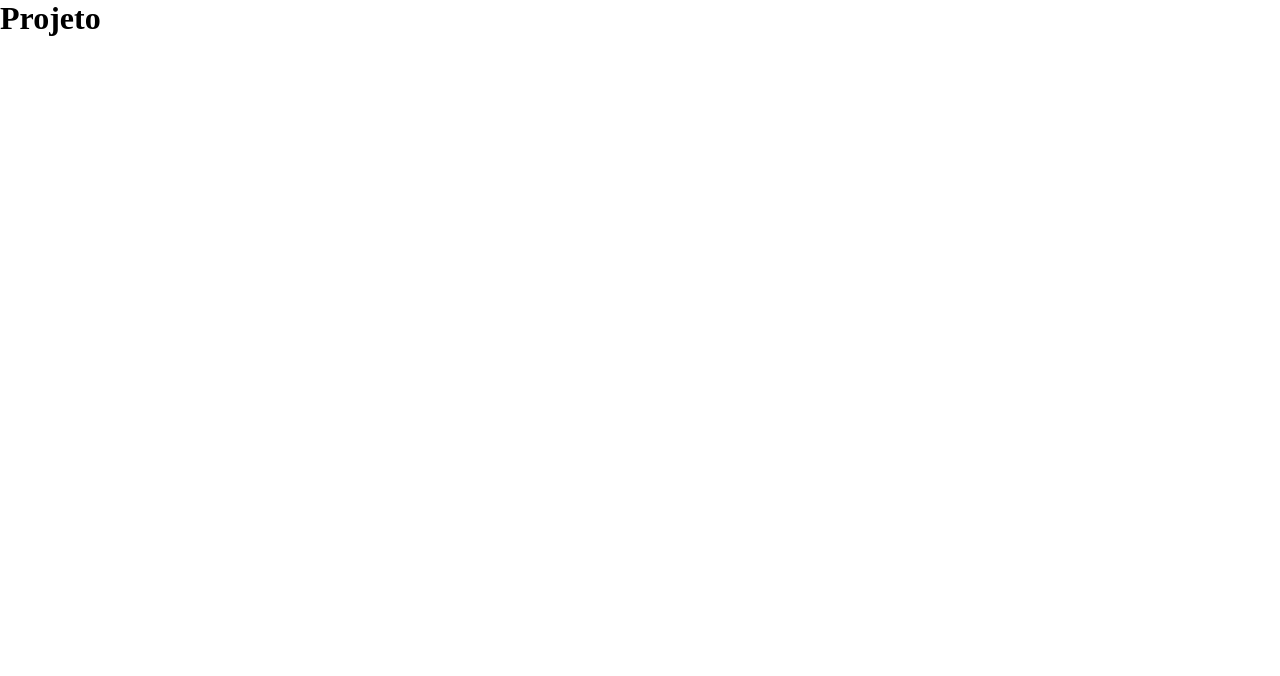
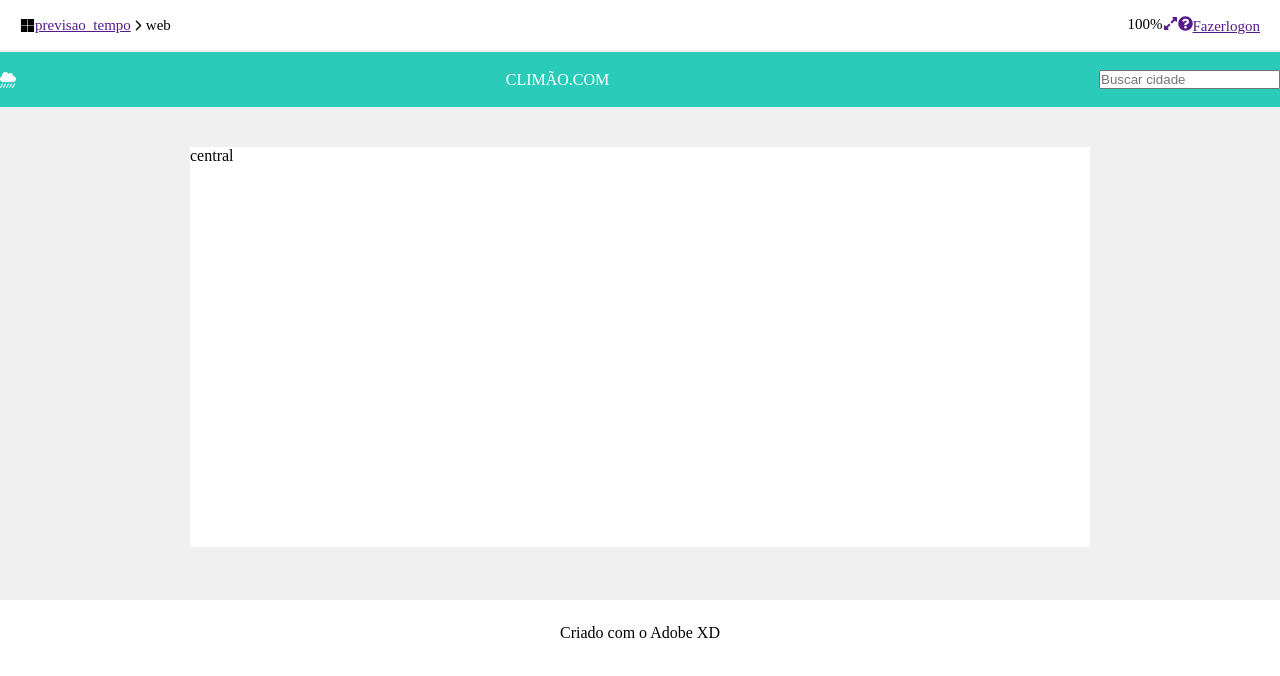
Before and after one commit to majunior07/climao, a React (Create React App) app: page / in a window 1280 px wide. Shown: the top 676 px of the page. Built offline with nearby package versions, Linux system fonts and the light colour scheme.

Commit message:
Segundo commit 15/04/23

```diff
--- a/src/App.js
+++ b/src/App.js
@@ -1,5 +1,5 @@
 import react from 'react';
-
+import { Link } from 'react-router-dom';
 import {FaMicrosoft, FaQuestionCircle, FaAngleRight, FaExpandAlt, FaCloudShowersHeavy} from 'react-icons/fa'
 import { IoMdHome, IoIosArrowBack, IoIosArrowForward } from 'react-icons/io';
 import { SiAdobecreativecloud } from 'react-icons/si';
@@ -7,9 +7,35 @@ import { SiAdobecreativecloud } from 'react-icons/si';
 
 function App(){
   return (
-    <div>
-      <h1>Projeto</h1>
-    </div>
+      <div>
+        <div className='cabecalho1'>
+          <FaMicrosoft></FaMicrosoft>
+          <a href="">previsao_tempo</a>
+          <IoIosArrowForward></IoIosArrowForward>
+          <span>web</span>
+        </div>
+        <div className="cabecalho2">
+          <option>100%</option>
+          <a href="">
+            <FaExpandAlt></FaExpandAlt>
+            <FaQuestionCircle></FaQuestionCircle>
+            Fazerlogon</a>
+        </div>
+
+        <div className='principal'>
+            <div className='busca'>
+               <FaCloudShowersHeavy></FaCloudShowersHeavy>
+               <span>CLIMÃO.COM</span>
+               <input placeholder='Buscar cidade'></input>
+            </div>
+            <div className='central'>
+              central
+            </div>
+            <div className='rodape'>
+              <span>Criado com o Adobe XD</span>
+            </div>
+        </div>
+      </div>
   );
 }
 
--- a/src/index.css
+++ b/src/index.css
@@ -9,42 +9,57 @@ html, body, #root {
   width: 100%;
 }
 
-.cabecalho{
-  border-bottom: 1px solid #eee;
-  margin: 10px 10px;
-  height: 50px;
-  height: 70px;
+.cabecalho1{
+  margin: 20px;
+  height: 10px;
+  font-size: 15px;
   display: flex;
-  align-items:center;
-  justify-content: space-between;
+  align-items: center;
+  justify-content:flex-start;
   flex-direction: row;
-
+  float: left;
 }
 
-.previsao {
-
+.cabecalho2{
+  margin: 20px;
+  height: 10px;
+  font-size: 15px;
+  display: flex;
+  align-items: center;
+  justify-content:flex-end;
+  flex-direction: row;
+  float: right;
 }
 
-.principla{
-  border-bottom: 1px solid #eee;
-  height: 470px;
+
+.principal{
+  border-top: 2px solid #eee;
+  height: 550px;
+  clear: both;
+  background-color: #0000000F;
+}
+
+.busca{
+  background-color: #2BCBBA;
+  height: 55px;
+  color: #FFF;
+  display: flex;
+  align-items: center;
+  justify-content:space-between;
+  flex-direction: row;
+  border-radius: 4;
 }
 
 .central{
   margin: 40px 190px;
-  background-color: #0000000F;
-  height: 470px;
+  background-color: #FFF;
+  height: 400px;
 }
 
-.busca{
-  background-color: #2BCBBA;
-  height: 45px;
-  height: 750px
-}
 
 .rodape{
   border-top: 1px solid #eee;
-  height: 50px;
+  height: 90px;
   display: flex;
   align-items: center;
   justify-content: center;
@@ -54,14 +69,3 @@ html, body, #root {
 .adobe{
   font-size: 12px;
 }
-
-.caixa {
-  border: 1px solid red;
-  margin-top: 70px;
-  margin-bottom: 70px;
-  height: 600px;
-}
-
-.busca{
-  font-size: 10px;
-}
```
